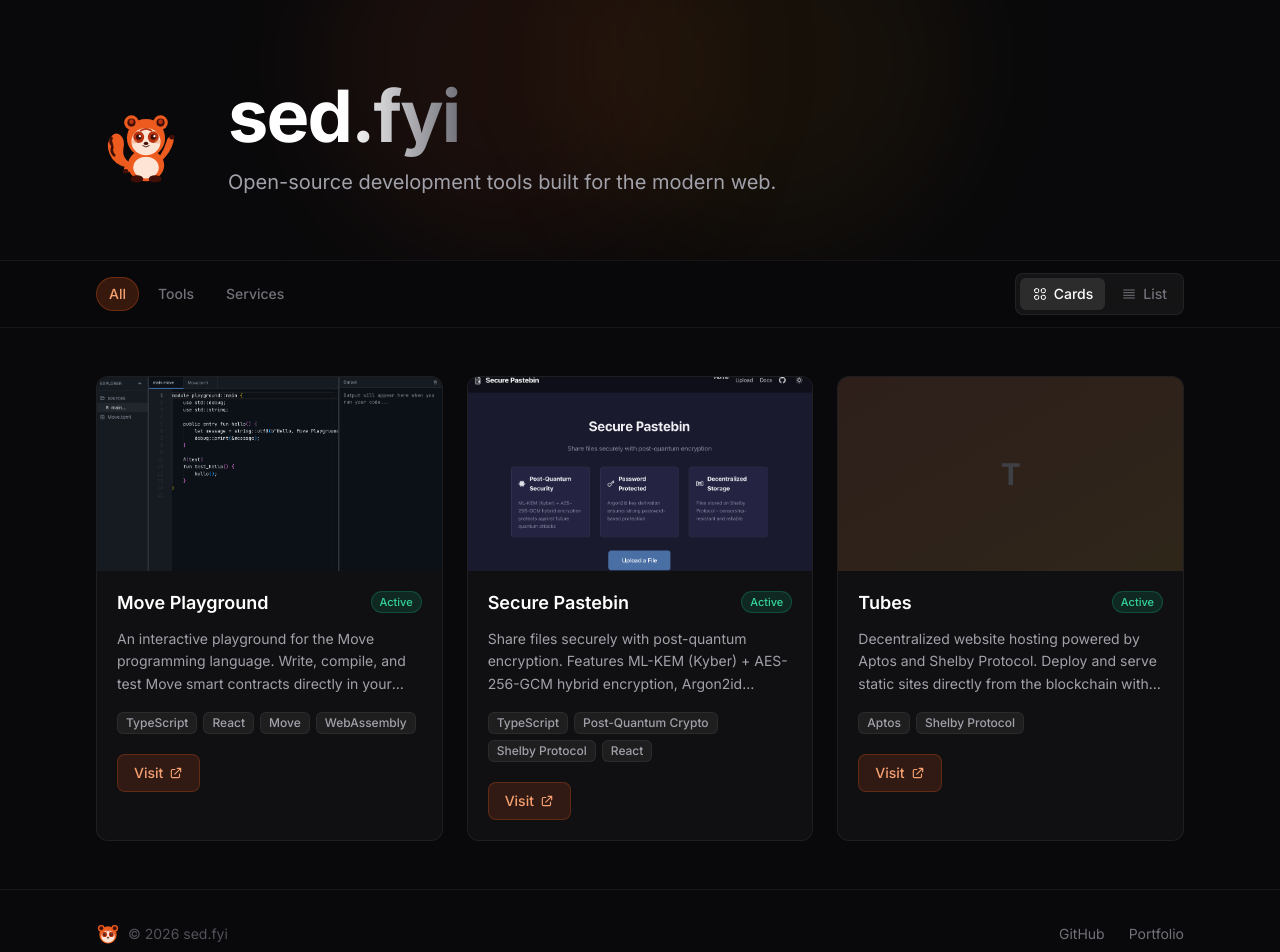
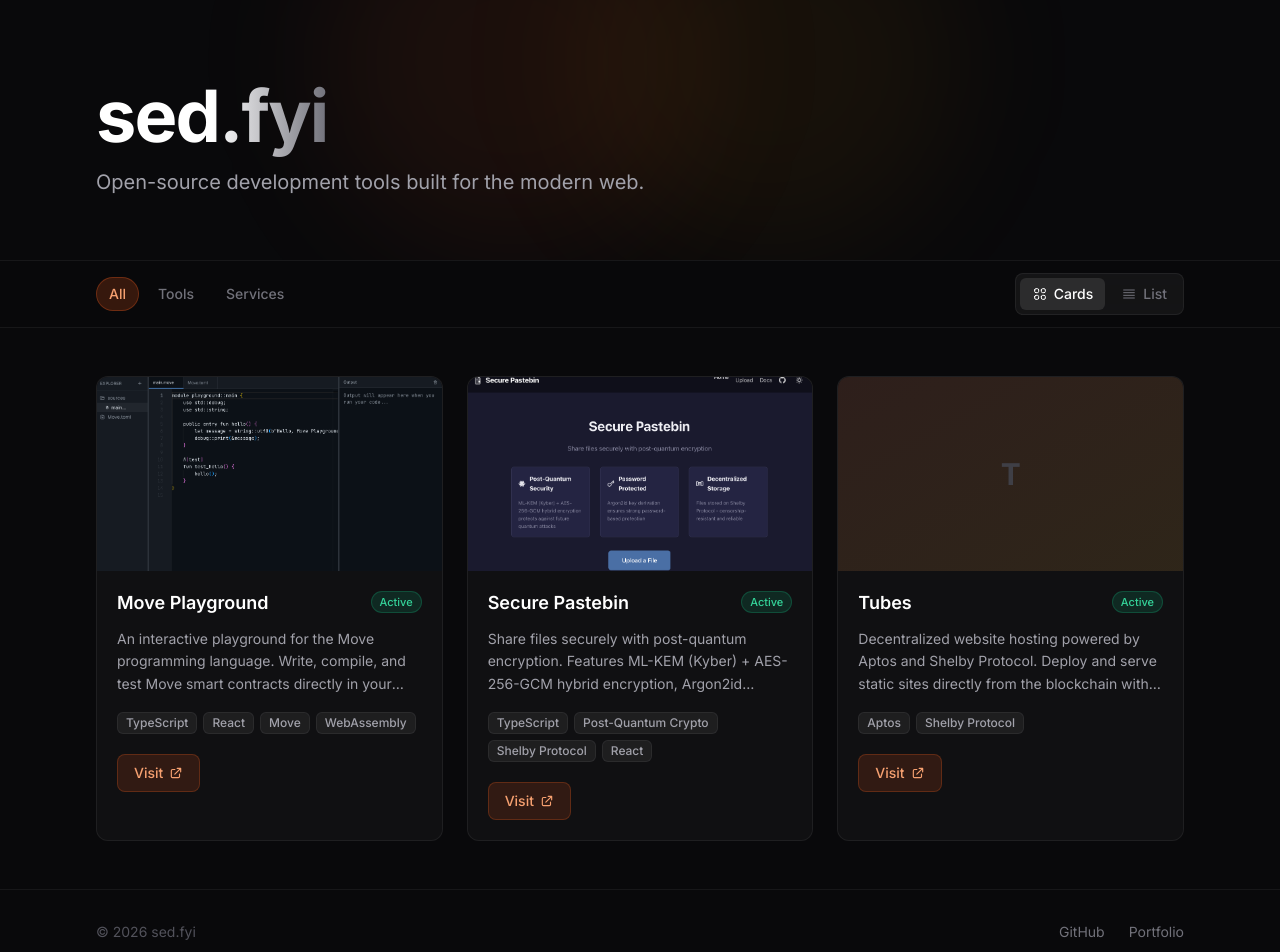
Before and after one commit to gregnazario/sed.fyi, a React (Vite) app: page / in a window 1280 px wide. Shown: the top 952 px of the page. Built offline with nearby package versions, Linux system fonts and the light colour scheme.

Commit message:
Remove red panda mascot from page UI
Drop the mascot from the hero and footer and flatten the wrapper
elements that only existed to lay it out alongside the title.

Favicon and social preview assets are unchanged.

```diff
--- a/src/App.tsx
+++ b/src/App.tsx
@@ -1,7 +1,6 @@
 import { useMemo, useState } from 'react'
 import ProjectCard from './components/ProjectCard'
 import ProjectList from './components/ProjectList'
-import RedPandaMascot from './components/RedPandaMascot'
 import ViewToggle from './components/ViewToggle'
 import { useView, ViewProvider } from './context/ViewContext'
 import { projects } from './data/projects'
@@ -40,13 +39,6 @@ function AppContent() {
         </div>
 
         <div className="relative max-w-6xl mx-auto px-4 sm:px-6 lg:px-8 pt-20 pb-16">
-          <div className="flex items-center gap-6 sm:gap-8">
-            {/* Mascot */}
-            <div className="shrink-0 animate-fade-in">
-              <RedPandaMascot size={100} variant="full" className="hidden sm:block" />
-              <RedPandaMascot size={64} variant="head" className="sm:hidden" />
-            </div>
-
           <div>
             <h1 className="text-5xl sm:text-6xl lg:text-7xl font-bold tracking-tight animate-fade-in">
               <span className="bg-gradient-to-r from-white via-white to-zinc-500 bg-clip-text text-transparent">
@@ -56,7 +48,6 @@ function AppContent() {
             <p className="mt-4 text-lg sm:text-xl text-zinc-400 max-w-2xl animate-slide-up">
               Open-source development tools built for the modern web.
             </p>
-            </div>
           </div>
         </div>
       </header>
@@ -128,10 +119,7 @@ function AppContent() {
       <footer className="border-t border-white/[0.06] mt-auto">
         <div className="max-w-6xl mx-auto px-4 sm:px-6 lg:px-8 py-8">
           <div className="flex flex-col sm:flex-row justify-between items-center gap-4">
-            <div className="flex items-center gap-2">
-              <RedPandaMascot size={24} variant="head" />
             <p className="text-zinc-600 text-sm">&copy; {new Date().getFullYear()} sed.fyi</p>
-            </div>
             <nav aria-label="Footer links" className="flex items-center gap-6">
               <a
                 href="https://github.com/gregnazario"
```
Lines whose indentation alone changed are shown as unchanged.
